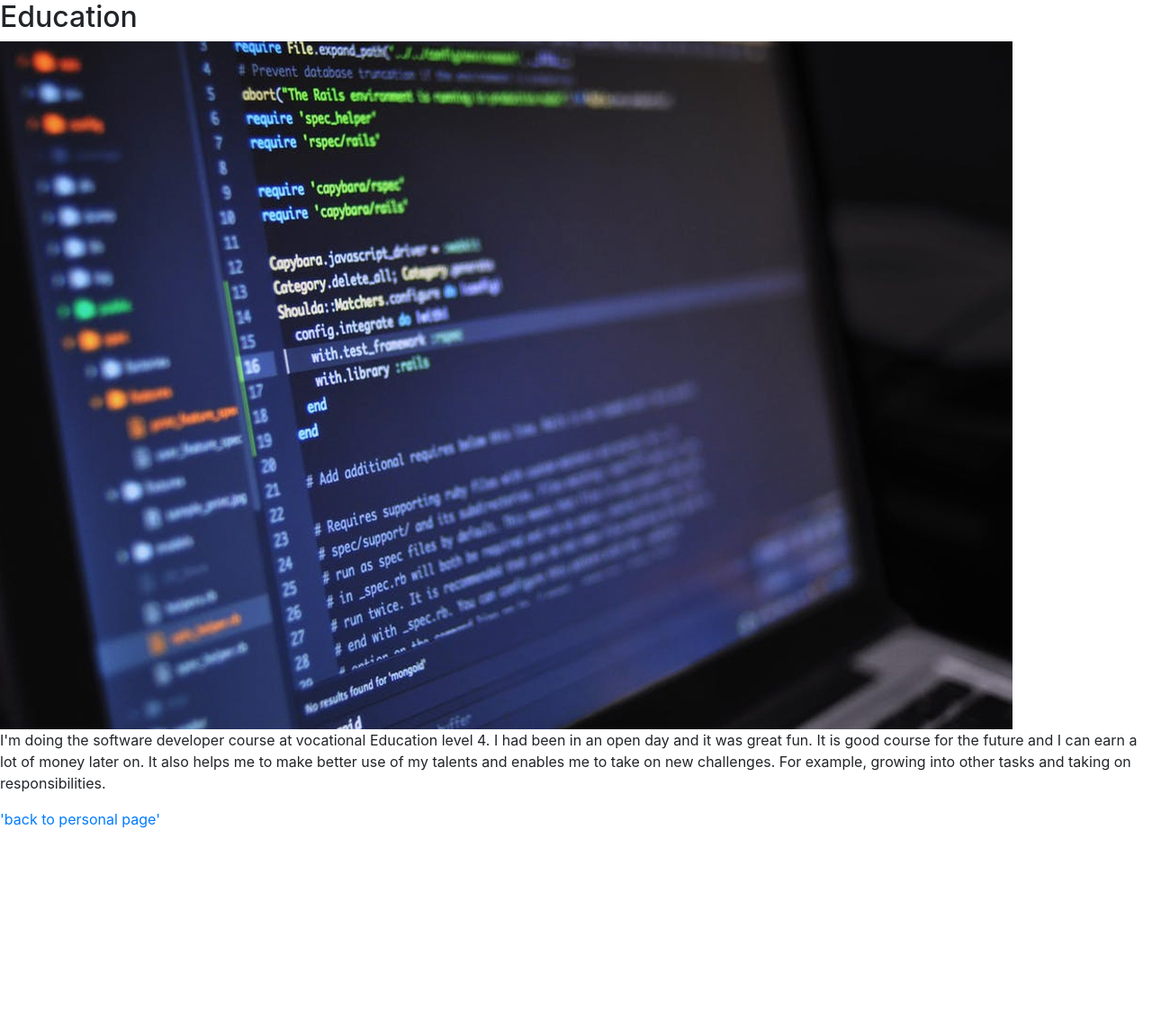
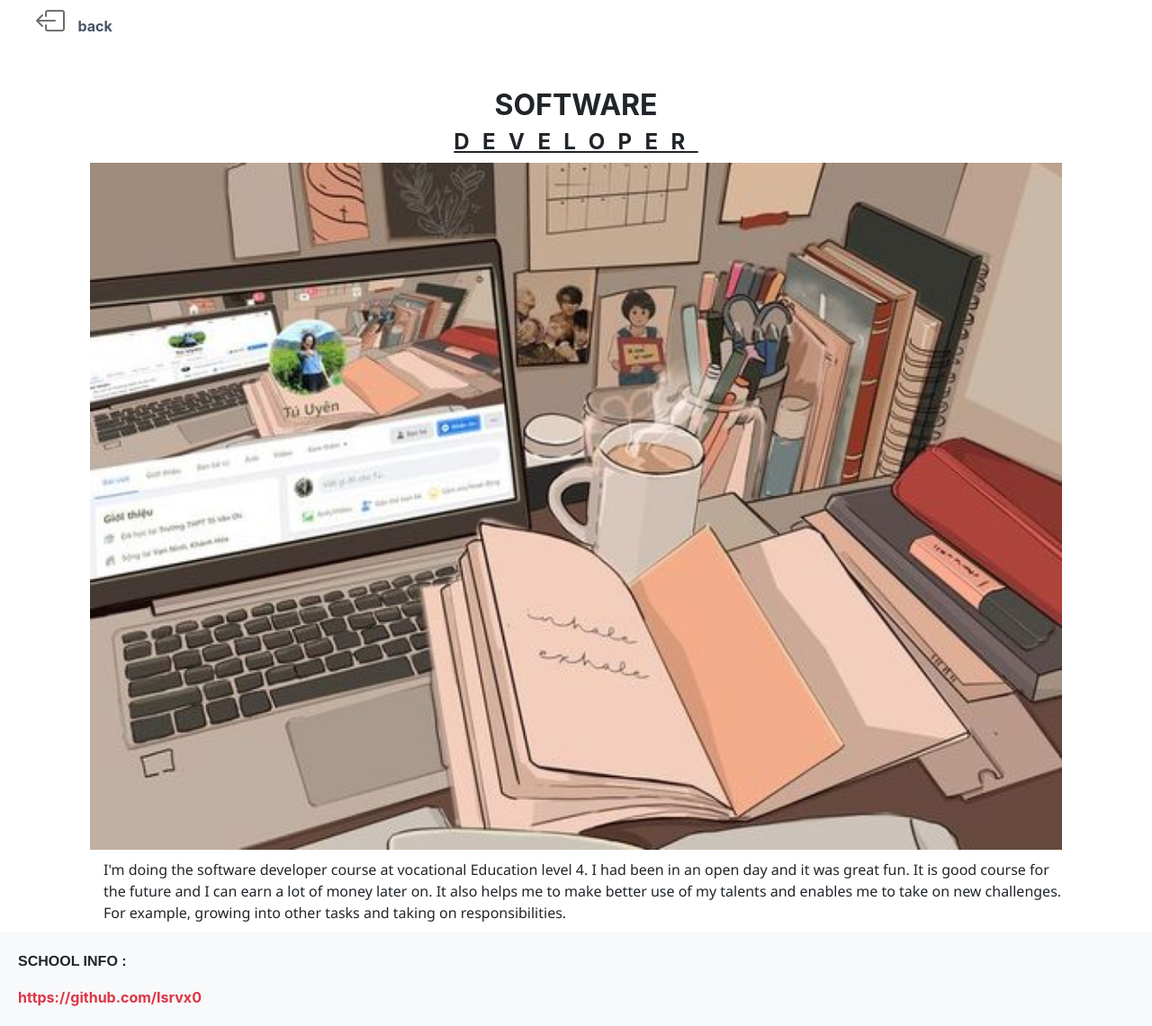
Before and after one commit to Isrvx0/statische-front-end, a plain HTML site: page module-1/Content-structuur-tyling/persoonlijke-web/education.html in a window 1280 px wide. Shown: the whole page at 90% size. Before the commit the page ends 923 px from the top, so only its background shows below. Drawn offline with nearby package versions, Linux system fonts and the light colour scheme.

Commit message:
education page verbetert

```diff
--- a/module-1/Content-structuur-tyling/persoonlijke-web/education.html
+++ b/module-1/Content-structuur-tyling/persoonlijke-web/education.html
@@ -9,15 +9,28 @@
 	</head>
 
 	<body>
-                <div class="education">
-                        <h2> Education </h2>
-                        <img class="img2" src="image/software.jpg"  alt="software developer" >
-                        <P> I'm doing the software developer course at vocational Education level 4. I had been in an open day and it was great fun. It is good course for the future and I can earn a lot of money later on.
+                <a href="index.html" class=" margin me-3 text-reset">
+			<i class="margin margin_top bi bi-box-arrow-left" style="font-size: 2rem; color:#6c6c6d;"></i>
+			<span class=" font-weight-bold" style="color: #485363; "> back </span>
+		</a>
+
+                <div class="container">
+                        <h2  class=" space text-center font-weight-bold"> SOFTWARE </h2>
+                        <h4  class="text-center font-weight-bold" style="text-decoration:underline; letter-spacing: .9rem;"> DEVELOPER</h4>
+
+                        <img src="image/school.jpg" class="col-12" alt="software image"  class="mw-100">
+
+                        <P  class=" margin " style="margin-left: 20px; font-family:'Segoe UI', Tahoma, Geneva, Verdana, sans-serif ">
+                                I'm doing the software developer course at vocational Education level 4. I had been in an open day and it was great fun. It is good course for the future and I can earn a lot of money later on.
                                 It also helps me to make better use of my talents and enables me to take on new challenges.
                                 For example, growing into other tasks and taking on responsibilities.</p>
                 </div>
 
-                <a class= "back" href= "index.html"> 'back to personal page' </a>
+                <footer class="text-start bg-light text-muted;">
+			<p class="font-weight-bold" style="font-family:'Franklin Gothic Medium', 'Arial Narrow', Arial, sans-serif">
+				SCHOOL INFO :</p>
+			<a target="_blank" href="https://github.com/Isrvx0" class=" font-weight-bold text-danger"> https://github.com/Isrvx0 </a>
+		</footer>
 	</body>
 
 </html>
```
Also changed, not shown: module-1/Content-structuur-tyling/persoonlijke-web/projects.html (+5 -5 lines), module-1/Content-structuur-tyling/persoonlijke-web/image/education.jpg (added), module-1/Content-structuur-tyling/persoonlijke-web/image/school.jpg (added), module-1/Content-structuur-tyling/persoonlijke-web/image/school1.jpg (added).
